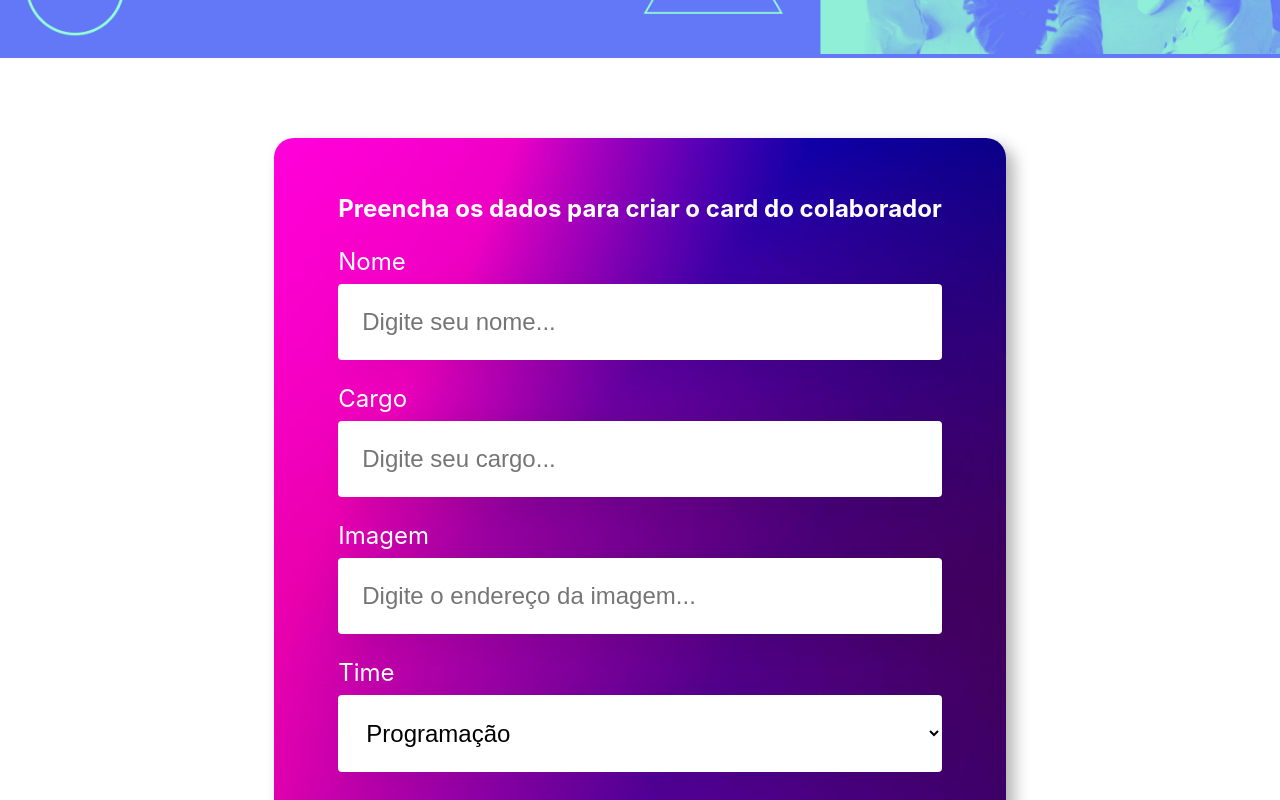
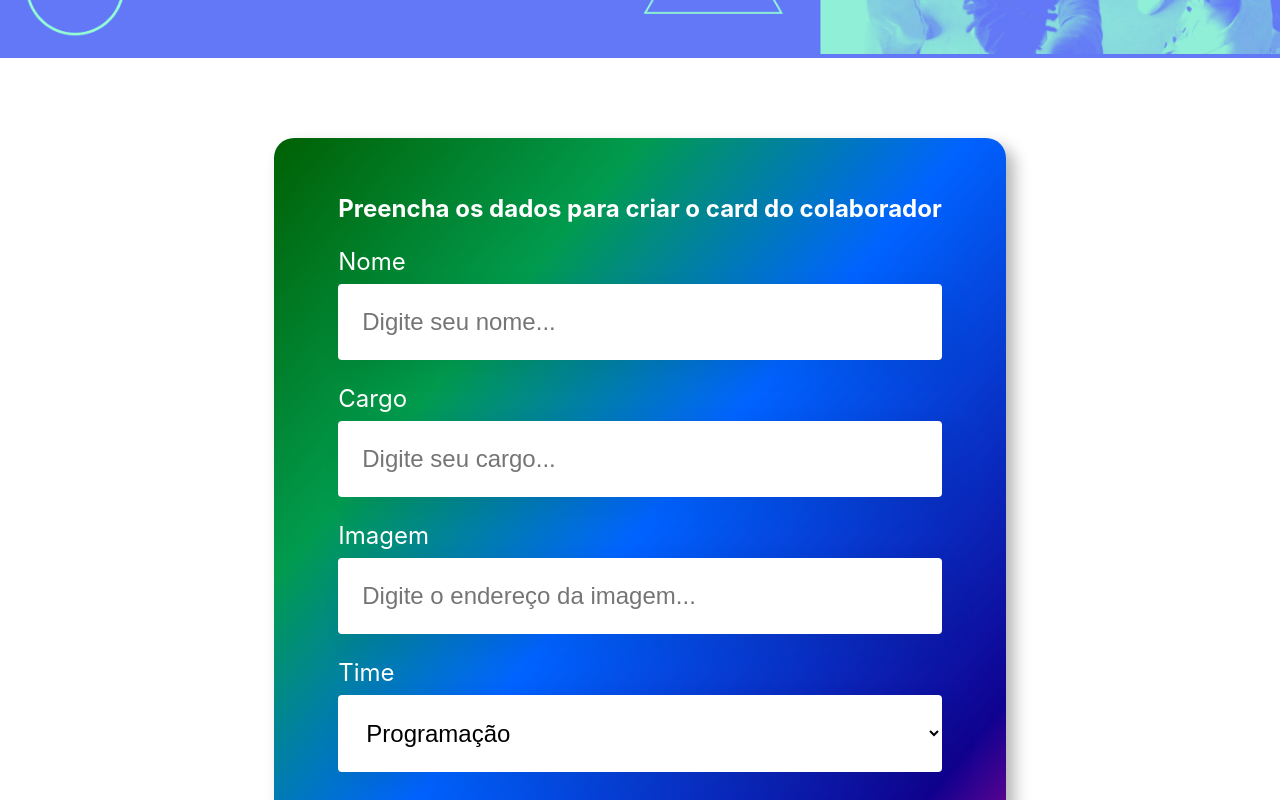
Before and after one commit to FiNiShYy/react-with-alura, a JavaScript app: page / in a window 1280 px wide. Shown: the part 440-1240 px from the top of the page. Built offline with nearby package versions, Linux system fonts and the light colour scheme; the HTML template or start-up script is replaced by a standard one.

Commit message:
change on background image

```diff
--- a/src/components/Form/Form.css
+++ b/src/components/Form/Form.css
@@ -6,7 +6,7 @@
 
 .formSection form {
     max-width: 80%;
-    background-image: url(./peakpx.jpg);
+    background: linear-gradient(130deg, rgba(0,96,3,1) 0%, rgba(1,155,78,1) 26%, rgba(0,99,255,1) 49%, rgba(16,2,144,1) 85%, rgba(114,2,144,1) 93%);
     border-radius: 20px;
     padding: 36px 64px;
     box-shadow: 8px 8px 16px rgba(0, 0, 0, 0.3);
```
